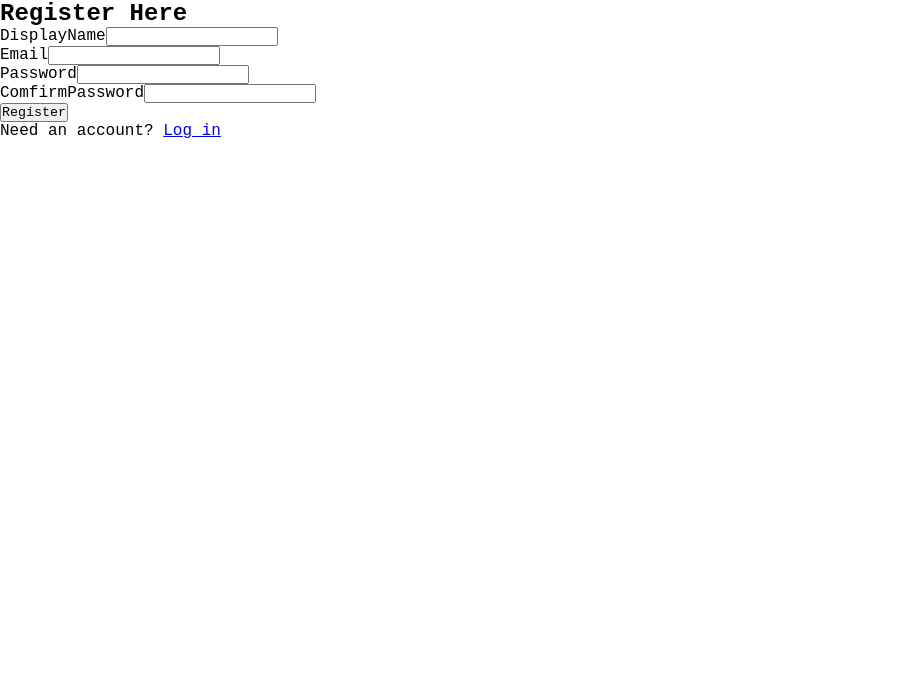
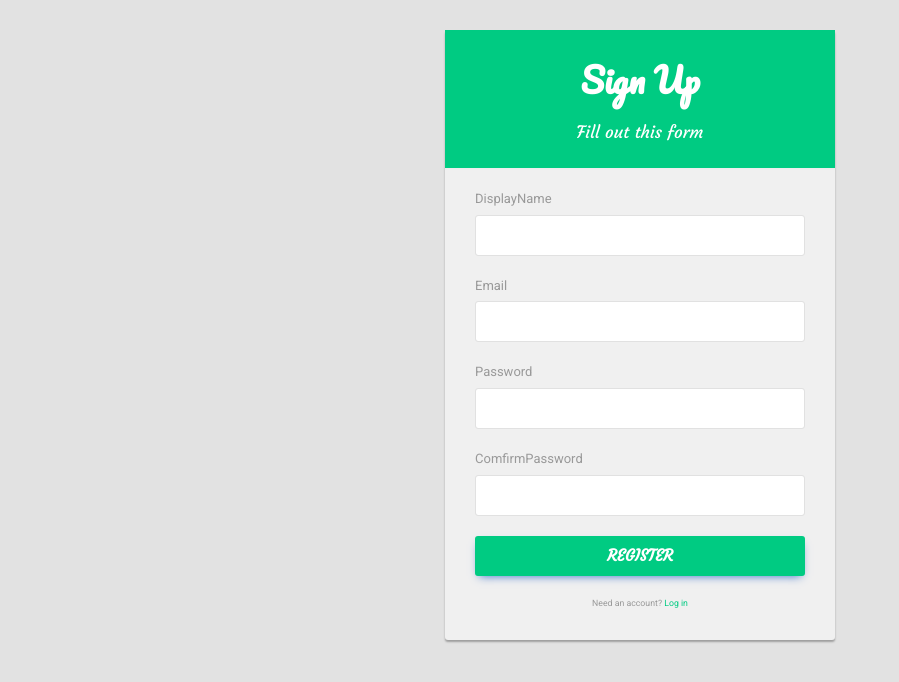
Before and after one commit to nwakaku/formik_signup, a React (Create React App) app: page /formatic in a window 1280 px wide. Shown: the top 682 px of the page, without its empty margins (0-899 px from the left). Built offline with nearby package versions, Linux system fonts and the light colour scheme; no server answers.

Commit message:
just added app.css

```diff
--- a/package.json
+++ b/package.json
@@ -8,6 +8,8 @@
     "@testing-library/user-event": "^12.8.3",
     "firebase": "^8.6.1",
     "formik": "^2.2.6",
+    "mdb-react-ui-kit": "*",
+    "mdb-ui-kit": "^3.5.1",
     "react": "^17.0.2",
     "react-dom": "^17.0.2",
     "react-router-dom": "^5.2.0",
--- a/public/index.html
+++ b/public/index.html
@@ -9,6 +9,11 @@
       name="description"
       content="Web site created using create-react-app"
     />
+    <link href="https://fonts.googleapis.com/css?family=Roboto|Courgette|Pacifico:400,700" rel="stylesheet">
+<title>Bootstrap Start Free Trail Sign up Form</title>
+<link rel="stylesheet" href="https://maxcdn.bootstrapcdn.com/bootstrap/3.3.7/css/bootstrap.min.css">
+<script src="https://ajax.googleapis.com/ajax/libs/jquery/1.12.4/jquery.min.js"></script>
+<script src="https://maxcdn.bootstrapcdn.com/bootstrap/3.3.7/js/bootstrap.min.js"></script>
     <link rel="apple-touch-icon" href="%PUBLIC_URL%/logo192.png" />
     <!--
       manifest.json provides metadata used when your web app is installed on a
--- /dev/null
+++ b/src/App.css
@@ -0,0 +1,79 @@
+body {
+    color: #999;
+    background: #e2e2e2;
+    font-family: 'Roboto', sans-serif;
+}
+.form-control{
+    min-height: 41px;
+    box-shadow: none;
+    border-color: #e1e1e1;
+}
+.form-control:focus{
+    border-color: #00cb82;
+}
+.form-control, .btn{
+    border-radius: 3px;
+}
+.form-header{
+    margin: -30px -30px 20px;
+    padding: 30px 30px 10px;
+    text-align: center;
+    background: #00cb82;
+    border-bottom: 1px solid #eee;
+    color: #fff;
+}
+.form-header h2{
+    font-size: 34px;
+    font-weight: bold;
+    margin: 0 0 10px;
+    font-family: 'Pacifico', sans-serif;
+}
+.form-header p{
+    margin: 20px 0 15px;
+    font-size: 17px;
+    line-height: normal;
+    font-family: 'Courgette', sans-serif;
+}
+.signup-form{
+    width: 390px;
+    margin: 0 auto;
+    padding: 30px 0;
+}
+.signup-form form{
+    color: #999;
+    border-radius: 3px;
+    margin-bottom: 15px;
+    background: #f0f0f0;
+    box-shadow: 0px 2px 2px rgba(0, 0, 0, 0.3);
+    padding: 30px;
+}
+.signup-form .form-group{
+    margin-bottom: 20px;
+}
+.signup-form label{
+    font-weight: normal;
+    font-size: 13px;
+}
+.signup-form input[type="tect"]{
+    font-weight: normal;
+    font-size: 13px;
+}
+.signup-form .btn{
+    font-size: 16px;
+    font-weight: bold;
+    background: #00cb82;
+    border: none;
+    min-width: 200px;
+    font-family: 'Courgette', sans-serif;
+
+}
+.signup-form .btn:hover, .signup-form .btn:focus{
+    background: #00b073 !important;
+    outline: none;
+}
+.signup-form a{
+    color: #00cb82;
+}
+.signup-form a:hover{
+    text-decoration: underline;
+}
--- a/src/App.js
+++ b/src/App.js
@@ -8,6 +8,7 @@ import Login from './formik/Login'
 import PrivateRoute from "./formik/PrivateRoute";
 import PasswordReset from "./formik/PasswordReset";
 import { BrowserRouter as Router, Switch, Route } from 'react-router-dom';
+import './App.css';
 
 
 function App() {
--- a/src/firebase.js
+++ b/src/firebase.js
@@ -1,5 +1,6 @@
 import firebase from "firebase/app"
 import "firebase/auth"
+import "firebase/firestore"
 
 const app = firebase.initializeApp({
 
@@ -9,8 +10,10 @@ const app = firebase.initializeApp({
         storageBucket: "formik-c.appspot.com",
         messagingSenderId: "611786001318",
         appId: "1:611786001318:web:90fd36b6cc14b895265d67"
-
 })
 
 export const auth = app.auth()
+
+export const db = app.firestore()
+
 export default app
--- a/src/formik/Formatic.js
+++ b/src/formik/Formatic.js
@@ -61,42 +61,51 @@ const validationSchema = Yup.object({
             initialValues={initialValues}
             validationSchema={validationSchema}
             onSubmit={onSubmit}>
-
+            <div className="signup-form">
                 <Form>
                     {/* <div>{users.r.displayName}<br/>{users.r.email}<br/>{users.comfirmPassword}</div>  */}
-                    {error ? <div>{error}</div>: null }
-                    <h2>Register Here</h2>
-                    <div className='form-control'>
-                        <label htmlFor='displayName'>DisplayName</label>
-                        <Field type='text' id='displayName' name='displayName' />
+
+                    <div className='form-header'>
+                        <h2>Sign Up</h2>
+                        <p>Fill out this form</p>
+                        {error ? <p>{error}</p>: null }
+                        </div>
+                        <div className="form-group">
+                        <label htmlFor='displayName'> DisplayName</label>
+                        <Field type='text' id='displayName' name='displayName' className="form-control"/>
                         <ErrorMessage name='displayName' component={TextError}/>
                     </div>
 
-                    <div className='form-control'>
-                        <label htmlFor='email'>Email</label>
-                        <Field type='text' id='email' name='email' />
+                    <div className='form-group'>
+                        <label htmlFor='email' >Email</label>
+                        <Field type='text' id='email' name='email' className="form-control"/>
                         <ErrorMessage name='email' component={TextError}/>
                     </div>
 
-                   <div className='form-control'>
-                        <label htmlFor='password'>Password</label>
-                        <Field type='password' id='password' name='password' />
+                   <div className='form-group'>
+                        <label htmlFor='password' >Password</label>
+                        <Field type='password' id='password' name='password' className="form-control"/>
                         <ErrorMessage name='password' component={TextError}/>
                     </div>
 
 
 
-                    <div className='form-control'>
+                    <div className='form-group'>
                         <label htmlFor='comfirmPassword'>ComfirmPassword</label>
-                        <Field type='password' id='comfirmPassword' name='comfirmPassword' />
+                        <Field type='password' id='comfirmPassword' name='comfirmPassword' className="form-control"/>
                         <ErrorMessage name='comfirmPassword' component={TextError}/>
                     </div>
 
-                    <button disabled={loading}  type='submit'>Register</button>
-                    <div>
+                    <div className="form-group">
+                    <button className="btn btn-primary btn-block btn-lg" disabled={loading}  type='submit'>Register</button>
+                    </div>
+
+                    <div className="text-center small">
                     Need an account? <Link to='/login'>Log in</Link>
                     </div>
                 </Form>
+            </div>
+
 
         </Formik>
     )
--- a/src/formik/Login.js
+++ b/src/formik/Login.js
@@ -51,31 +51,40 @@ const validationSchema = Yup.object({
             validationSchema={validationSchema}
             onSubmit={onSubmit}>
 
+            <div className='signup-form'>
                 <Form>
                     {/* <div>{users.r.displayName}<br/>{users.r.email}<br/>{users.comfirmPassword}</div>  */}
                     {error ? <div>{error}</div>: null }
-                    <h2>Login Here</h2>
+                    <div className='form-header'>
+                        <h2>Login</h2>
+                        <p>Fill carefully</p>
+                    </div>
 
 
-                    <div className='form-control'>
+                    <div className='form-group'>
                         <label htmlFor='email'>Email</label>
-                        <Field type='text' id='email' name='email' />
+                        <Field type='text' id='email' name='email' className='form-control'/>
                         <ErrorMessage name='email' component={TextError}/>
                     </div>
 
-                   <div className='form-control'>
+                   <div className='form-group'>
                         <label htmlFor='password'>Password</label>
-                        <Field type='password' id='password' name='password' />
+                        <Field type='password' id='password' name='password' className='form-control'/>
                         <ErrorMessage name='password' component={TextError}/>
                     </div>
 
+                    <div className="form-group">
+                    <button className="btn btn-primary btn-block btn-lg" disabled={loading}  type='submit'>Log in</button>
+                    </div>
 
-                    <button disabled={loading}  type='submit'>Log in</button>
-                    <div>
+
+                    <div className='text-center small'>
                     <Link to="/passwordReset">Forgot Password</Link>
                     Need an account? <Link to='/formatic'>Register</Link>
-                    </div>
+                </div>
                 </Form>
+
+            </div>
 
         </Formik>
     )
--- a/src/formik/PasswordReset.js
+++ b/src/formik/PasswordReset.js
@@ -6,7 +6,7 @@ import TextError from './TextError';
 import { Link } from "react-router-dom"
 
 
-const Login = () => {
+const PasswordReset = () => {
 const {passwordReset, users} = useContext(UserContext);
 const [error, setError] = useState('');
 const [message, setMessage] = useState('');
@@ -48,35 +48,43 @@ const validationSchema = Yup.object({
             validationSchema={validationSchema}
             onSubmit={onSubmit}>
 
+            <div className='signup-form'>
                 <Form>
                     {/* <div>{users.r.displayName}<br/>{users.r.email}<br/>{users.comfirmPassword}</div>  */}
                     {error ? <div>{error}</div>: null }
-                    {message ? <div>{message}</div>: null }
-                    <h2>PasswordReset Here</h2>
+                    <div className='form-header'>
+                        <h2>PasswordReset</h2>
+                        <p>This is PasswordReset</p>
+                    </div>
 
 
-                    <div className='form-control'>
+                    <div className='form-group'>
                         <label htmlFor='email'>Email</label>
-                        <Field type='text' id='email' name='email' />
+                        <Field type='text' id='email' name='email' className='form-control'/>
                         <ErrorMessage name='email' component={TextError}/>
                     </div>
 
-                   <div className='form-control'>
+                   <div className='form-group'>
                         <label htmlFor='password'>Password</label>
-                        <Field type='password' id='password' name='password' />
+                        <Field type='password' id='password' name='password' className='form-control'/>
                         <ErrorMessage name='password' component={TextError}/>
                     </div>
 
+                    <div className="form-group">
+                    <button className="btn btn-primary btn-block btn-lg" disabled={loading}  type='submit'>Log in</button>
+                    </div>
 
-                    <button disabled={loading}  type='submit'>Log in</button>
-                    <div>
-                    <Link to="/passwordReset">Forgot Password</Link>
+
+                    <div className='text-center small'>
+                    <Link to="/login">Cancel</Link>
                     Need an account? <Link to='/formatic'>Register</Link>
-                    </div>
+                </div>
                 </Form>
+
+            </div>
 
         </Formik>
     )
 }
 
-export default Login
+export default PasswordReset
--- a/src/formik/Update.js
+++ b/src/formik/Update.js
@@ -68,46 +68,57 @@ const validationSchema = Yup.object({
             initialValues={initialValues}
             validationSchema={validationSchema}
             onSubmit={onSubmit}>
-
-                <Form>
+                <div className="signup-form">
+                    <Form>
                     {/* <div>{users.r.displayName}<br/>{users.r.email}<br/>{users.comfirmPassword}</div>  */}
                     {error ? <div>{error}</div>: null }
-                    <h2>Register Here</h2>
-                    <div className='form-control'>
+
+                    <div className="form-header">
+                        <h2>Update</h2>
+                        <p>Shine your eye</p>
+                    </div>
+
+                    <div className='form-group'>
                         <label htmlFor='displayName'>DisplayName</label>
-                        <Field type='text' id='displayName' name='displayName'
-                        value= {users.r.displayName}/>
+                        <Field type='text' id='displayName' name='displayName' className='form-control'
+                        value= {users.kite.displayName}/>
                         <ErrorMessage name='displayName' component={TextError}/>
                     </div>
 
-                    <div className='form-control'>
+                    <div className='form-group'>
                         <label htmlFor='email'>Email</label>
-                        <Field type='text' id='email' name='email'
-                            value={users.r.email}/>
+                        <Field type='text' id='email' name='email' className='form-control'
+                            value={users.kite.email}/>
                         <ErrorMessage name='email' component={TextError}/>
                     </div>
 
-                   <div className='form-control'>
+                   <div className='form-group'>
                         <label htmlFor='password'>Password</label>
-                        <Field type='password' id='password' name='password'
+                        <Field type='password' id='password' name='password' className='form-control'
                         placeholder='Leave blank to keep the same'/>
                         <ErrorMessage name='password' component={TextError}/>
                     </div>
 
 
 
-                    <div className='form-control'>
+                    <div className='form-group'>
                         <label htmlFor='comfirmPassword'>ComfirmPassword</label>
-                        <Field type='password' id='comfirmPassword' name='comfirmPassword'
+                        <Field type='password' id='comfirmPassword' name='comfirmPassword' className='form-control'
                         placeholder='Leave blank to keep the same'/>
                         <ErrorMessage name='comfirmPassword' component={TextError}/>
                     </div>
 
-                    <button disabled={loading}  type='submit'>Update</button>
-                    <div>
+                    <div className="form-group">
+                    <button className="btn btn-primary btn-block btn-lg" disabled={loading}  type='submit'>Update</button>
+                    </div>
+
+                    <div className="text-center small">
                      <Link to='/'>Cancel</Link>
                     </div>
                 </Form>
+                </div>
+
+
 
         </Formik>
     )
--- a/src/index.css
+++ b/src/index.css
@@ -1,9 +1,13 @@
 *{
   padding: 0;
   margin: 0;
-  font-family: 'Courier New', Courier, monospace;
+  /* font-family: 'Courier New', Courier, monospace; */
 }
 
 .error {
   color: red;
 }
+
+body {
+  font-family: Roboto, Helvetica, Arial, sans-serif;
+}
--- a/src/index.js
+++ b/src/index.js
@@ -1,6 +1,7 @@
 import React from 'react';
 import ReactDOM from 'react-dom';
 import './index.css';
+import 'mdb-react-ui-kit/dist/css/mdb.min.css'
 import App from './App';
 
 ReactDOM.render(
```
Also changed, not shown: src/userContext.js (+16 -2 lines), 1 other file (tests, documents, lock files or other folders). Lines whose indentation alone changed are shown as unchanged.
